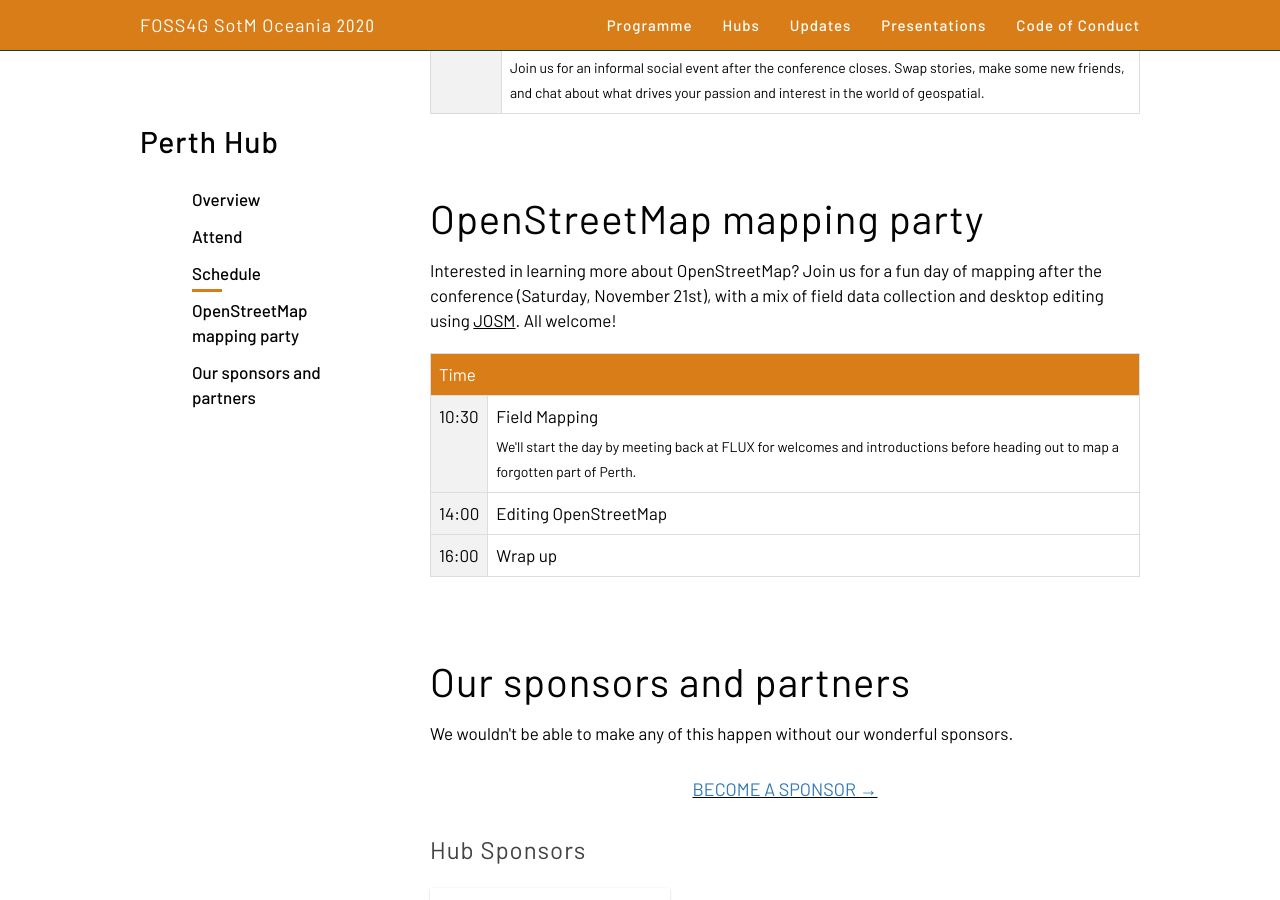
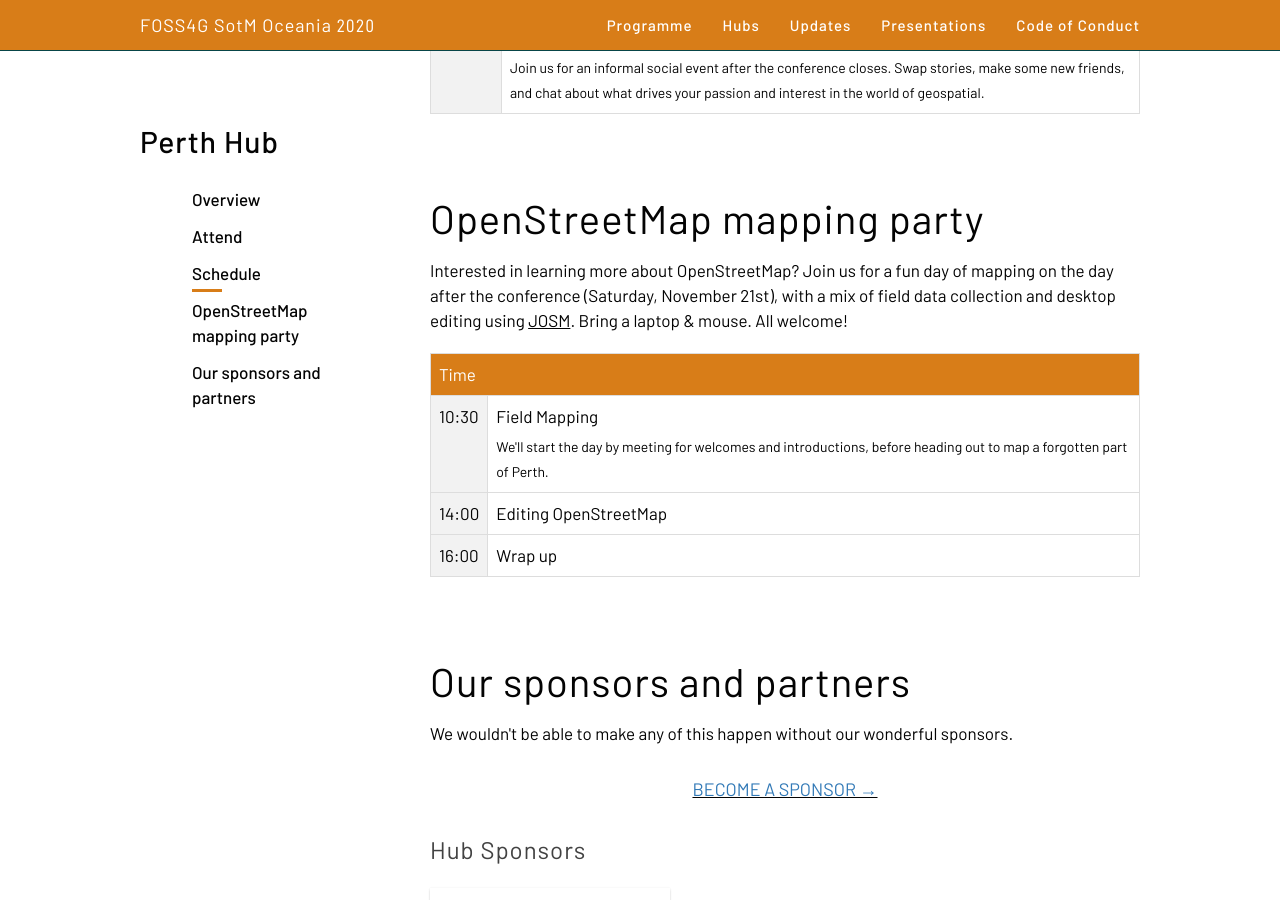
Before and after one commit to osgeo-oceania/foss4g-sotm-oceania-2020, a Jekyll site: the page built from hubs/perth/index.html, in a window 1280 px wide and 900 px high, scrolled down 3976 px. Built offline with Jekyll 4.4.1, drawn with Linux system fonts in a browser that asks for light colours.

Commit message:
small changes to mapping party text

```diff
--- a/hubs/perth/index.html
+++ b/hubs/perth/index.html
@@ -163,10 +163,10 @@
     <h2 id="osm_mapping_party">OpenStreetMap mapping party</h2>
 
     <p>
-        Interested in learning more about OpenStreetMap? Join us for a fun day of mapping after the conference
+        Interested in learning more about OpenStreetMap? Join us for a fun day of mapping on the day after the conference
         (Saturday, November 21st), with a
         mix of field data
-        collection and desktop editing using <a href="https://learnosm.org/en/josm/josm-tools/">JOSM</a>. All welcome!
+        collection and desktop editing using <a href="https://learnosm.org/en/josm/josm-tools/">JOSM</a>. Bring a laptop & mouse. All welcome!
     </p>
 
     <table class="scheduleTable">
@@ -181,7 +181,7 @@
                 <td class="fill-darken0">10:30</td>
                 <td rowspan="1">
                     Field Mapping
-                    <br><span class="speaker">We'll start the day by meeting back at FLUX for welcomes and introductions
+                    <br><span class="speaker">We'll start the day by meeting for welcomes and introductions,
                         before heading out to map a forgotten part of Perth.</span>
                 </td>
             </tr>
```
